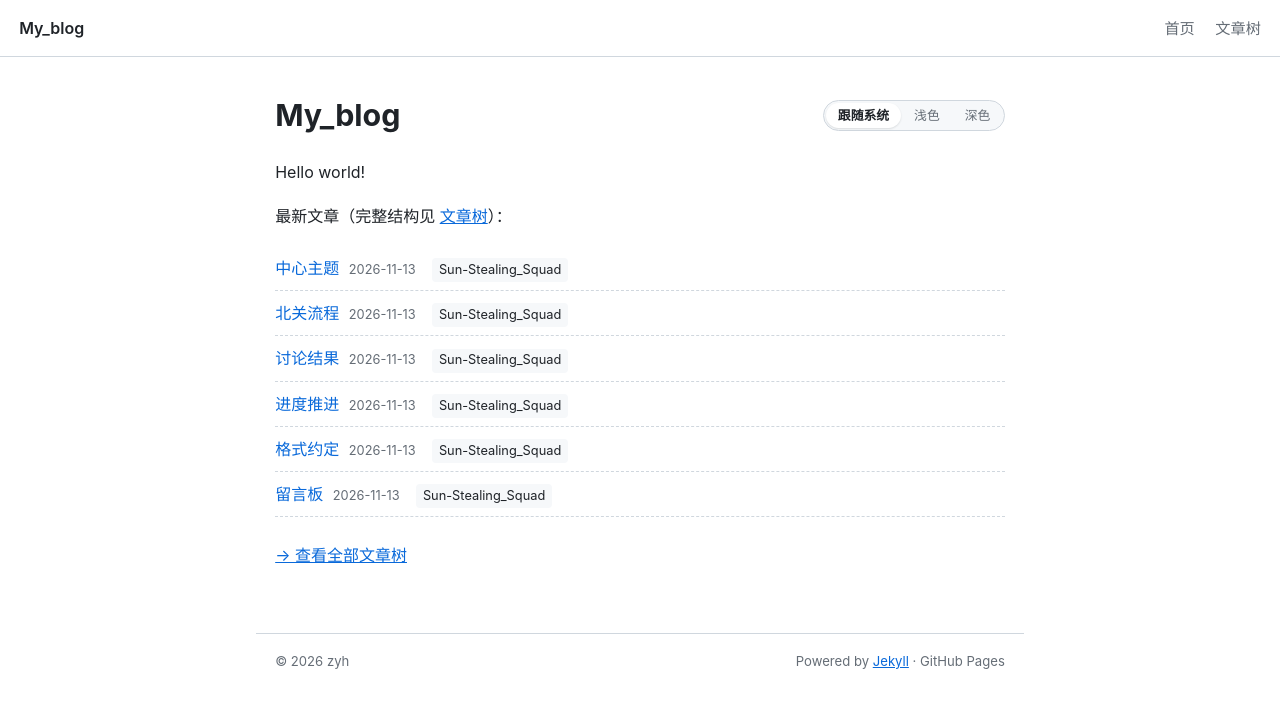
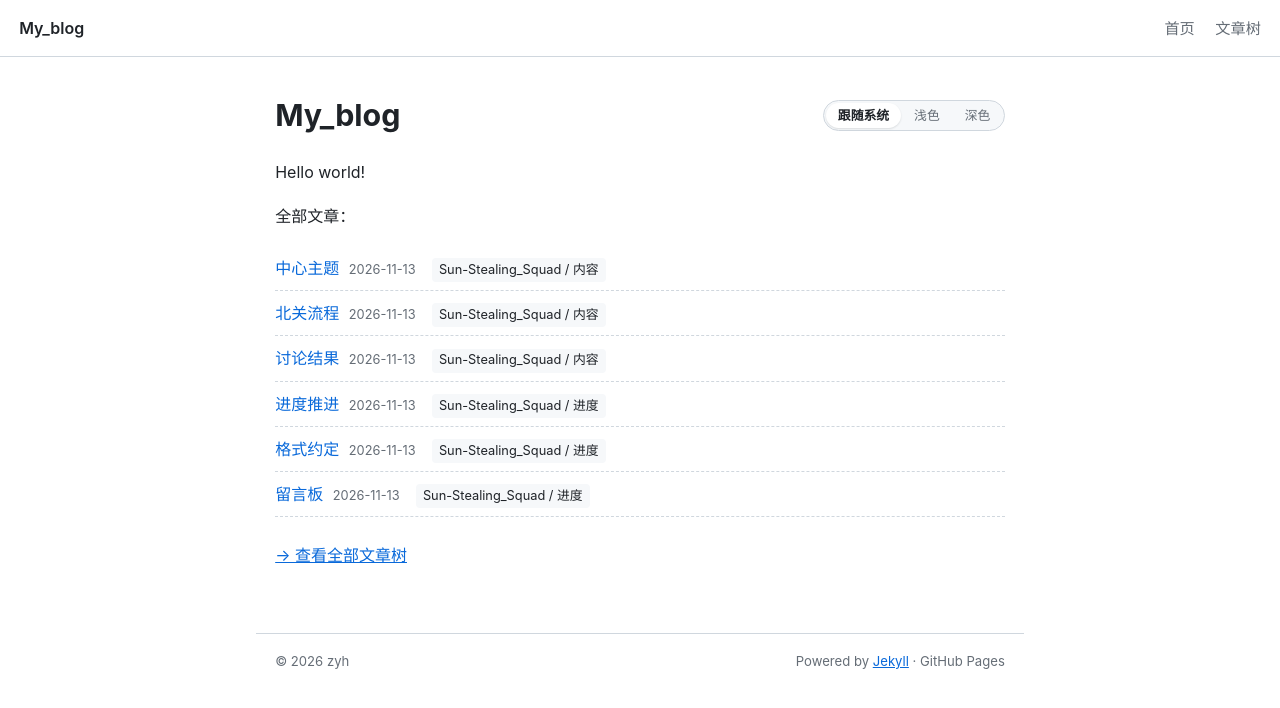
Before and after one commit to zyh8732/zyh_blog, a Jekyll site: the page built from index.md, in a window 1280 px wide. Shown: the top 708 px of the page. Built offline with Jekyll 4.4.1, drawn with Linux system fonts in a browser that asks for light colours.

Commit message:
post: 窃日小队文档拆分为内容/进度两个节点

```diff
--- a/index.md
+++ b/index.md
@@ -13,10 +13,10 @@ title: 首页
 
 <p>{{ site.description }}</p>
 
-<p>最新文章（完整结构见 <a href="{{ '/blog/' | relative_url }}">文章树</a>）：</p>
+<p>全部文章：</p>
 
 <ul class="post-list">
-  {%- for post in site.posts limit: 10 %}
+  {%- for post in site.posts %}
   <li>
     <a href="{{ post.url | relative_url }}">{{ post.title }}</a>
     <time>{{ post.date | date: "%Y-%m-%d" }}</time>
```
Also changed, not shown: Sun-Stealing_Squad/内容/_posts/2026-11-13-beiguan-flow.md (renamed from Sun-Stealing_Squad/_posts/2026-11-13-beiguan-flow.md), Sun-Stealing_Squad/内容/_posts/2026-11-13-discussion.md (renamed from Sun-Stealing_Squad/_posts/2026-11-13-discussion.md), Sun-Stealing_Squad/内容/_posts/2026-11-13-theme.md (renamed from Sun-Stealing_Squad/_posts/2026-11-13-theme.md), Sun-Stealing_Squad/进度/_posts/2026-11-13-format-rules.md (renamed from Sun-Stealing_Squad/_posts/2026-11-13-format-rules.md), Sun-Stealing_Squad/进度/_posts/2026-11-13-message-board.md (renamed from Sun-Stealing_Squad/_posts/2026-11-13-message-board.md), Sun-Stealing_Squad/进度/_posts/2026-11-13-progress.md (renamed from Sun-Stealing_Squad/_posts/2026-11-13-progress.md).
